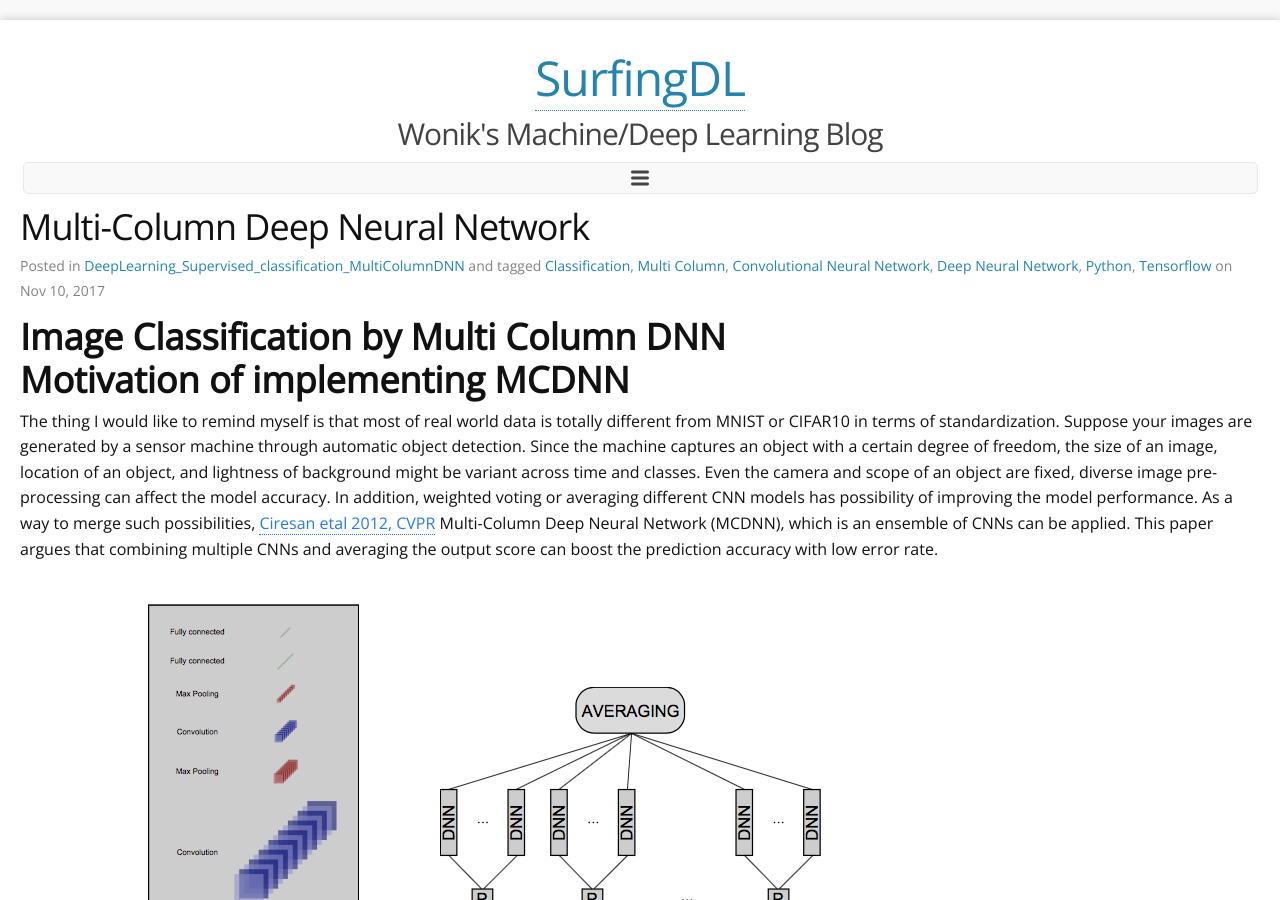
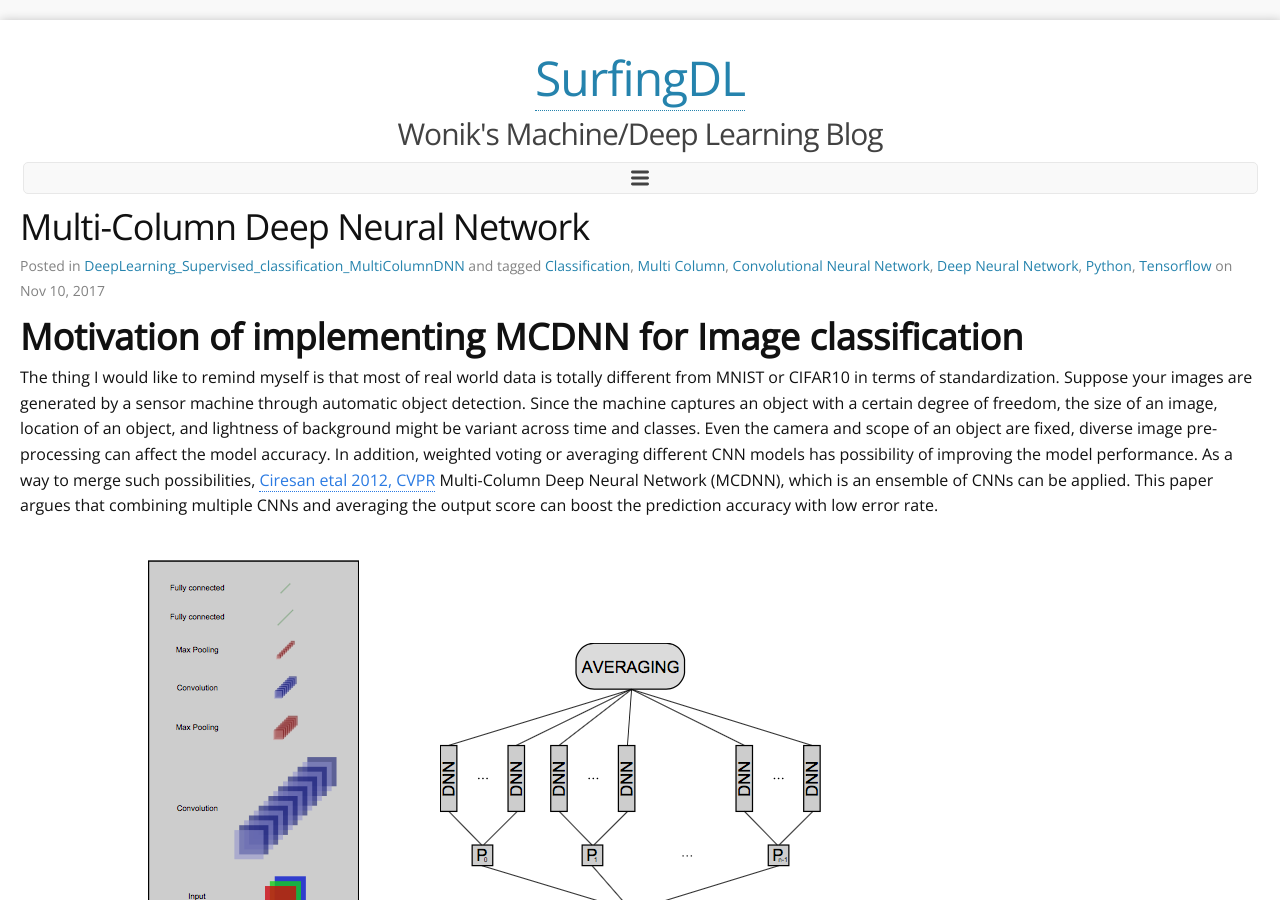
Before and after one commit to wonik/wonikjang.github.io, a Jekyll site: the page built from _posts/2017-11-10-multi_column_DNN.md, in a window 1280 px wide and 900 px high. Built offline with Jekyll 4.4.1, drawn with Linux system fonts in a browser that asks for light colours; nearby versions of some CDN libraries; comment, search, counter and statistics services are not loaded.

Commit message:
Update 2017-11-10-multi_column_DNN.md

```diff
--- a/_posts/2017-11-10-multi_column_DNN.md
+++ b/_posts/2017-11-10-multi_column_DNN.md
@@ -14,9 +14,7 @@ tags:
 
 ---
 
-# **Image Classification by Multi Column DNN**
-
-# **Motivation of implementing MCDNN**
+# **Motivation of implementing MCDNN for Image classification**
 The thing I would like to remind myself is that most of real world data is totally different from MNIST or CIFAR10 in terms of standardization. Suppose your images are generated by a sensor machine through automatic object detection. Since the machine captures an object with a certain degree of freedom, the size of an image, location of an object, and lightness of background might be variant across time and classes. Even the camera and scope of an object are fixed, diverse image pre-processing can affect the model accuracy. In addition, weighted voting or averaging different CNN models has possibility of improving the model performance. As a way to merge such possibilities, [Ciresan etal 2012, CVPR][Ciresan's_paper-] Multi-Column Deep Neural Network (MCDNN), which is an ensemble of CNNs can be applied. This paper argues that combining multiple CNNs and averaging the output score can boost the prediction accuracy with low error rate.
 
 [Ciresan's_paper-]:people.idsia.ch/~juergen/cvpr2012.pdf
```
